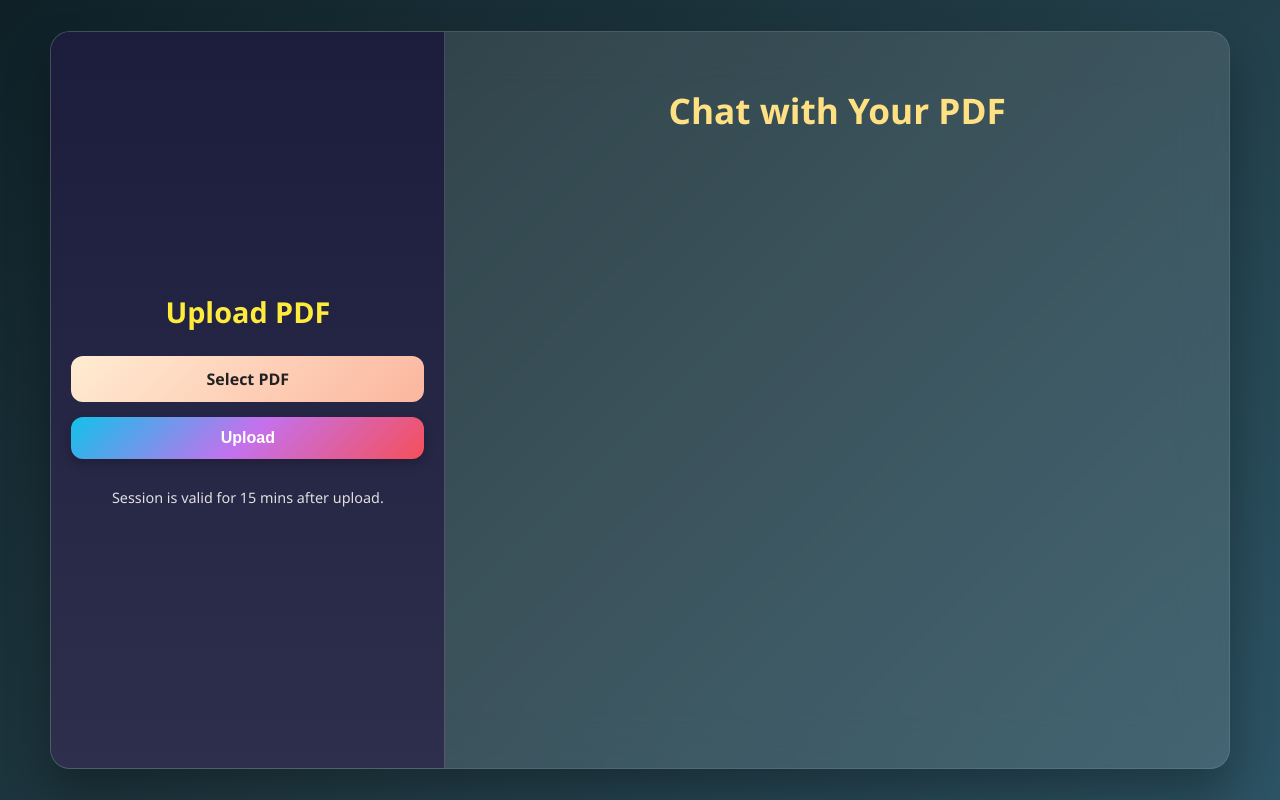
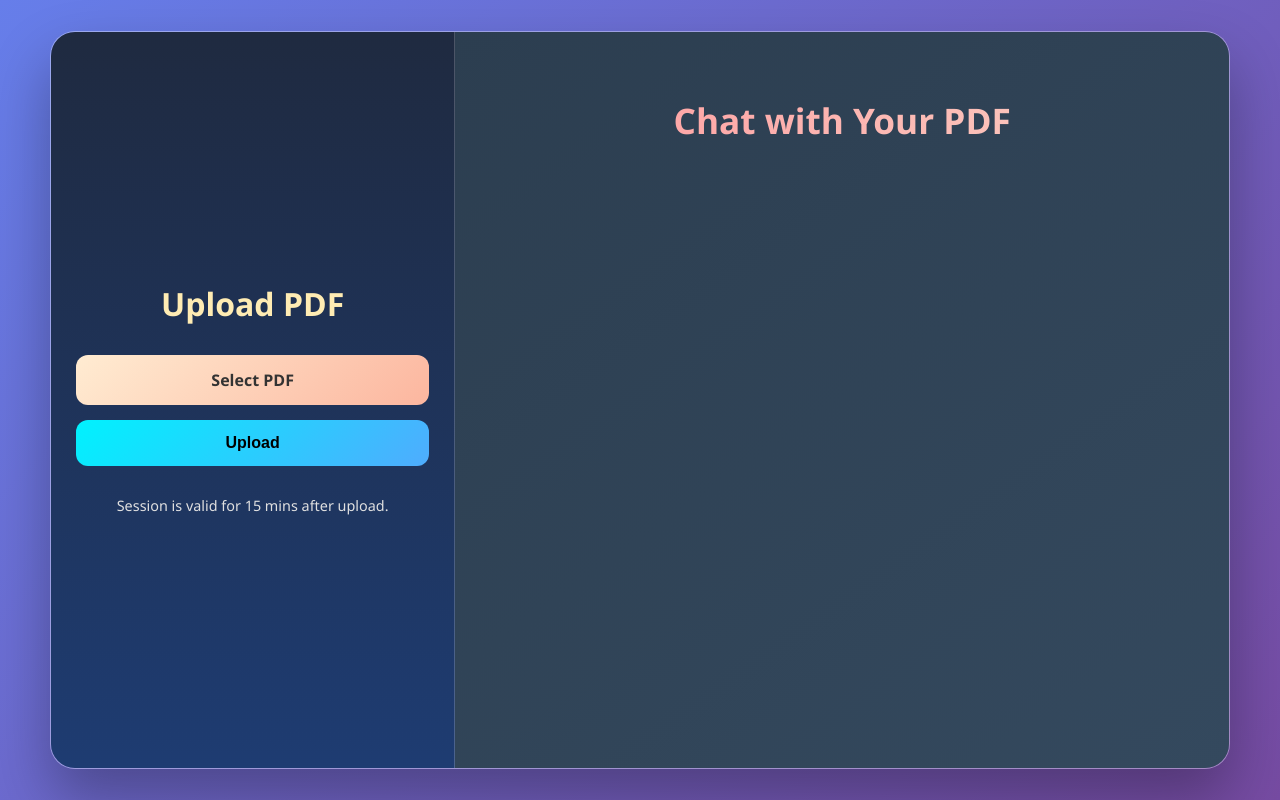
Before and after one commit to shubhendu-ghosh-DS/AskmyPdf, a Flask app: page / in a window 1280 px wide. Run offline with Flask 3, Linux system fonts and the light colour scheme; some libraries are stand-ins or nearby versions.

Commit message:
Update static/style.css

```diff
--- a/static/style.css
+++ b/static/style.css
@@ -3,7 +3,7 @@ body {
   margin: 0;
   padding: 0;
   font-family: "Segoe UI", Tahoma, Geneva, Verdana, sans-serif;
-  background: linear-gradient(135deg, #0f2027, #203a43, #2c5364);
+  background: linear-gradient(135deg, #667eea, #764ba2);
   color: #fff;
   height: 100vh;
   display: flex;
@@ -16,40 +16,41 @@ body {
   display: flex;
   height: 92vh;
   width: 92vw;
-  background: rgba(255, 255, 255, 0.07);
+  background: rgba(255, 255, 255, 0.12);
   backdrop-filter: blur(25px);
   -webkit-backdrop-filter: blur(25px);
-  box-shadow: 0 25px 45px rgba(0, 0, 0, 0.3);
-  border-radius: 20px;
+  box-shadow: 0 30px 60px rgba(0, 0, 0, 0.3);
+  border-radius: 25px;
   overflow: hidden;
-  border: 1px solid rgba(255, 255, 255, 0.15);
+  border: 1px solid rgba(255, 255, 255, 0.25);
+  animation: fadeIn 1s ease-out;
 }
 
 /* LEFT PANEL */
 .left-panel {
   width: 30%;
-  background: linear-gradient(180deg, #1c1c3c, #2e2e4d);
-  padding: 30px 20px;
+  background: linear-gradient(180deg, #1f2a40, #1e3c72);
+  padding: 40px 25px;
   display: flex;
   flex-direction: column;
   justify-content: center;
+  border-right: 1px solid rgba(255, 255, 255, 0.2);
   color: #fff;
-  border-right: 1px solid rgba(255, 255, 255, 0.2);
 }
 
 .left-panel h2 {
-  margin-bottom: 25px;
+  margin-bottom: 30px;
   text-align: center;
-  font-size: 1.8em;
+  font-size: 2em;
   font-weight: bold;
-  color: #ffeb3b;
+  color: #ffecb3;
 }
 
 .left-panel input,
 .left-panel button {
   width: 100%;
   margin-bottom: 15px;
-  padding: 12px;
+  padding: 14px;
   border-radius: 12px;
   border: none;
   font-size: 1em;
@@ -57,31 +58,162 @@ body {
 }
 
 .left-panel input {
-  background-color: #fff;
+  background-color: #fafafa;
   color: #000;
 }
 
 .left-panel button {
-  background: linear-gradient(135deg, #12c2e9, #c471ed, #f64f59);
-  color: white;
+  background: linear-gradient(135deg, #00f2fe, #4facfe);
+  color: #000;
   font-weight: bold;
   cursor: pointer;
   transition: all 0.3s ease;
-  box-shadow: 0 4px 12px rgba(0, 0, 0, 0.2);
 }
 
 .left-panel button:hover {
   transform: scale(1.05);
-  background: linear-gradient(135deg, #f64f59, #c471ed, #12c2e9);
+  background: linear-gradient(135deg, #2193b0, #6dd5ed);
+  color: #fff;
 }
 
-/* Upload Label */
+.note {
+  font-size: 0.9em;
+  text-align: center;
+  color: #e0e0e0;
+}
+
+/* RIGHT PANEL */
+.right-panel {
+  flex: 1;
+  background: linear-gradient(145deg, #2c3e50, #34495e);
+  padding: 40px;
+  display: flex;
+  flex-direction: column;
+  justify-content: space-between;
+  color: #fff;
+}
+
+.right-panel h1 {
+  text-align: center;
+  margin-bottom: 25px;
+  font-size: 2.2em;
+  background: linear-gradient(to right, #ff9a9e, #fad0c4);
+  -webkit-background-clip: text;
+  -webkit-text-fill-color: transparent;
+}
+
+/* CHAT BOX */
+.chat-box {
+  flex: 1;
+  background: #fefefe;
+  border-radius: 15px;
+  padding: 25px;
+  overflow-y: auto;
+  max-height: 65vh;
+  margin-bottom: 25px;
+  color: #333;
+  display: flex;
+  flex-direction: column;
+  box-shadow: inset 0 0 10px rgba(0, 0, 0, 0.15);
+}
+
+/* Individual chat message row */
+.chat-message {
+  display: flex;
+  margin: 12px 0;
+  animation: fadeInUp 0.3s ease;
+}
+
+/* Chat bubbles */
+.chat-bubble {
+  max-width: 75%;
+  padding: 14px 18px;
+  border-radius: 20px;
+  font-size: 1em;
+  line-height: 1.5;
+  word-wrap: break-word;
+  box-shadow: 0 4px 12px rgba(0, 0, 0, 0.2);
+}
+
+/* User message */
+.chat-user {
+  justify-content: flex-end;
+}
+
+.chat-user .chat-bubble {
+  background: linear-gradient(135deg, #f6d365, #fda085);
+  color: #000;
+  border-bottom-right-radius: 0;
+  align-self: flex-end;
+}
+
+/* Bot message */
+.chat-bot {
+  justify-content: flex-start;
+}
+
+.chat-bot .chat-bubble {
+  background: linear-gradient(135deg, #a1c4fd, #c2e9fb);
+  color: #000;
+  border-bottom-left-radius: 0;
+  align-self: flex-start;
+}
+
+/* INPUT SECTION */
+.input-section {
+  display: flex;
+  gap: 12px;
+  align-items: center;
+}
+
+.input-section input {
+  flex: 1;
+  padding: 14px;
+  border-radius: 12px;
+  border: none;
+  font-size: 1em;
+  background-color: #f1f1f1;
+  color: #333;
+  outline: none;
+}
+
+.input-section button {
+  padding: 14px 18px;
+  border: none;
+  border-radius: 12px;
+  cursor: pointer;
+  font-size: 1em;
+  font-weight: bold;
+  transition: all 0.3s ease;
+}
+
+/* Send button */
+.input-section button:first-of-type {
+  background: linear-gradient(135deg, #00c6ff, #0072ff);
+  color: white;
+}
+
+.input-section button:first-of-type:hover {
+  background: linear-gradient(135deg, #0072ff, #00c6ff);
+}
+
+/* Clear button */
+.input-section .clear-btn {
+  background: linear-gradient(135deg, #ff6a00, #ee0979);
+  color: white;
+}
+
+.input-section .clear-btn:hover {
+  background: linear-gradient(135deg, #ff416c, #ff4b2b);
+}
+
+/* File input label */
 .file-upload-label {
   display: inline-block;
   background: linear-gradient(135deg, #ffecd2, #fcb69f);
-  color: #222;
+  color: #333;
   font-weight: bold;
-  padding: 12px;
+  padding: 14px;
   border-radius: 12px;
   text-align: center;
   cursor: pointer;
@@ -94,151 +226,45 @@ body {
 }
 
 .file-upload-label:hover {
-  background: linear-gradient(135deg, #d4fc79, #96e6a1);
+  background: linear-gradient(135deg, #f6d365, #fda085);
 }
 
-/* Selected file */
-#selected-file-name {
-  text-align: center;
-  font-size: 0.85em;
-  margin-top: -10px;
-  margin-bottom: 10px;
-  color: #a0e7ff;
-}
-
-.note {
-  font-size: 0.9em;
-  text-align: center;
-  color: #e0e0e0;
-}
-
+/* Message box for status */
 .message-box {
-  margin-top: 10px;
-  font-size: 0.9em;
-  color: #ffeb3b;
+  margin-top: 15px;
+  font-size: 0.95em;
+  color: #ffff8d;
   text-align: center;
 }
 
-/* RIGHT PANEL */
-.right-panel {
-  flex: 1;
-  background: rgba(255, 255, 255, 0.05);
-  padding: 30px;
-  display: flex;
-  flex-direction: column;
-  justify-content: space-between;
-  color: #fff;
+/* Selected file name */
+#selected-file-name {
+  text-align: center;
+  font-size: 0.9em;
+  margin-top: -10px;
+  margin-bottom: 10px;
+  color: #b2fefa;
 }
 
-.right-panel h1 {
-  text-align: center;
-  margin-bottom: 20px;
-  font-size: 2.2em;
-  color: #ffe082;
-  font-weight: bold;
+/* Animations */
+@keyframes fadeIn {
+  from {
+    opacity: 0;
+    transform: scale(0.98);
+  }
+  to {
+    opacity: 1;
+    transform: scale(1);
+  }
 }
 
-/* Chat */
-.chat-box {
-  flex: 1;
-  background: rgba(255, 255, 255, 0.1);
-  border-radius: 15px;
-  padding: 20px;
-  overflow-y: auto;
-  max-height: 65vh;
-  margin-bottom: 20px;
-  display: flex;
-  flex-direction: column;
-  box-shadow: inset 0 0 10px rgba(0, 0, 0, 0.2);
+@keyframes fadeInUp {
+  from {
+    opacity: 0;
+    transform: translateY(15px);
+  }
+  to {
+    opacity: 1;
+    transform: translateY(0);
+  }
 }
-
-/* Individual chat message */
-.chat-message {
-  display: flex;
-  margin: 10px 0;
-}
-
-/* Bubbles */
-.chat-bubble {
-  max-width: 75%;
-  padding: 12px 16px;
-  border-radius: 20px;
-  font-size: 1em;
-  line-height: 1.5;
-  word-wrap: break-word;
-  box-shadow: 0 4px 10px rgba(0, 0, 0, 0.2);
-}
-
-/* User */
-.chat-user {
-  justify-content: flex-end;
-}
-
-.chat-user .chat-bubble {
-  background: linear-gradient(135deg, #89f7fe, #66a6ff);
-  color: #000;
-  border-bottom-right-radius: 0;
-  align-self: flex-end;
-}
-
-/* Bot */
-.chat-bot {
-  justify-content: flex-start;
-}
-
-.chat-bot .chat-bubble {
-  background: linear-gradient(135deg, #fbc2eb, #a6c1ee);
-  color: #000;
-  border-bottom-left-radius: 0;
-  align-self: flex-start;
-}
-
-/* Input Section */
-.input-section {
-  display: flex;
-  gap: 10px;
-  align-items: center;
-}
-
-.input-section input {
-  flex: 1;
-  padding: 12px;
-  border-radius: 10px;
-  border: none;
-  font-size: 1em;
-  background-color: #ffffff;
-  color: #000;
-  outline: none;
-  box-shadow: inset 0 2px 5px rgba(0, 0, 0, 0.1);
-}
-
-.input-section button {
-  padding: 12px 16px;
-  border: none;
-  border-radius: 10px;
-  cursor: pointer;
-  font-size: 1em;
-  font-weight: bold;
-  transition: all 0.3s ease;
-  box-shadow: 0 4px 12px rgba(0, 0, 0, 0.2);
-}
-
-/* Send Button */
-.input-section button:first-of-type {
-  background: linear-gradient(135deg, #00f2fe, #4facfe);
-  color: #fff;
-}
-
-.input-section button:first-of-type:hover {
-  background: linear-gradient(135deg, #43e97b, #38f9d7);
-}
-
-/* Clear Button */
-.input-section .clear-btn {
-  background: linear-gradient(135deg, #f85032, #e73827);
-  color: white;
-}
-
-.input-section .clear-btn:hover {
-  background: linear-gradient(135deg, #d31027, #ea384d);
-}
```
